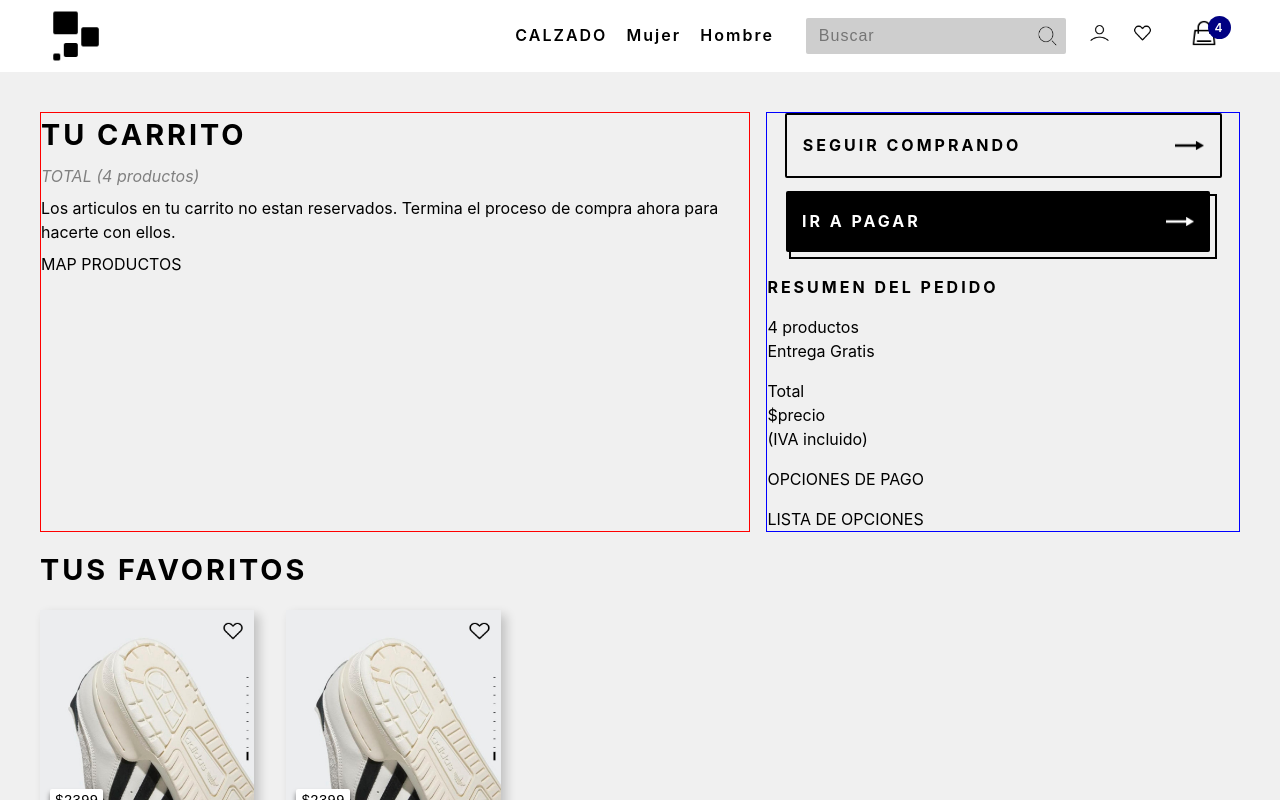
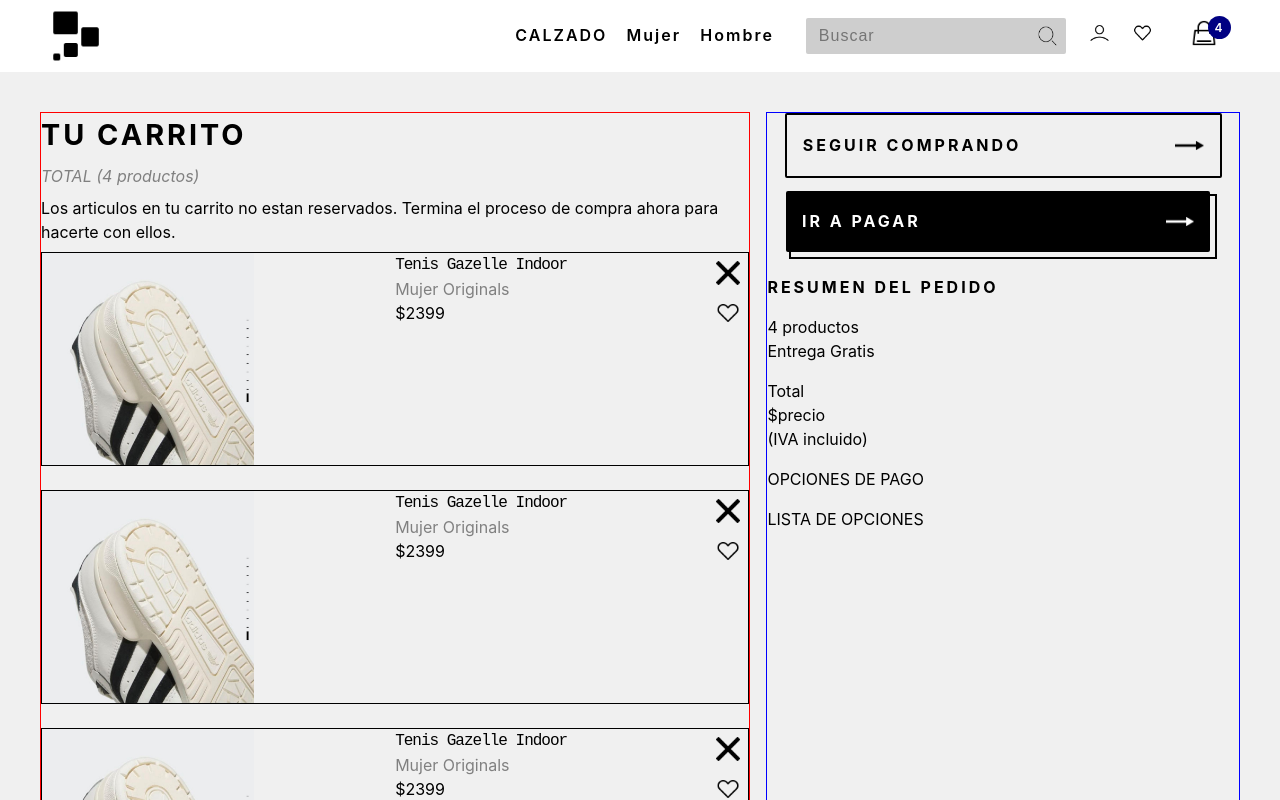
Before and after one commit to roobbs/athlead, a React (Vite) app: page /cart in a window 1280 px wide. Shown: the top 800 px of the page. Built offline with nearby package versions, Linux system fonts and the light colour scheme.

Commit message:
Added CartCard component and basic style for it

```diff
--- /dev/null
+++ b/src/components/CartCard.jsx
@@ -0,0 +1,21 @@
+import favIcon from "../assets/favorito.png";
+import xIcon from "../assets/x.png";
+import "../styles/CartCard.css";
+
+export default function CartCard({ img, name, price, category }) {
+  return (
+    <div className="cardContainer">
+      <img src={img} alt="img" className="productCartImg" />
+
+      <div>
+        <div className="productName">{name}</div>
+        <div className="productCategory">{category}</div>
+        <div className="productCartPrice">${price} </div>
+      </div>
+      <div className="iconContainer">
+        <img src={xIcon} alt="fav" className="favCartImg" />
+        <img src={favIcon} alt="fav" className="favCartImg" />
+      </div>
+    </div>
+  );
+}
--- a/src/screens/CartScreen.jsx
+++ b/src/screens/CartScreen.jsx
@@ -4,6 +4,7 @@
 import { useContext } from "react";
 import { ShopContext } from "../App/App";
 import ProductCard from "../components/ProductCard";
+import CartCard from "../components/CartCard";
 import arrow from "../assets/right-arrow.png";
 
 export default function CartScreen() {
@@ -21,7 +22,17 @@
             Los articulos en tu carrito no estan reservados. Termina el proceso
             de compra ahora para hacerte con ellos.
           </div>
-          <div>MAP PRODUCTOS</div>
+          <div className="cartCardMapContainer">
+            {cartItems.map((product, index) => (
+              <CartCard
+                key={index}
+                img={product.image}
+                name={product.name}
+                price={product.price}
+                category={product.category}
+              />
+            ))}
+          </div>
         </div>
         <div className="cartResume">
           <Link to="/" className="keepPayingButton">
--- /dev/null
+++ b/src/styles/CartCard.css
@@ -0,0 +1,22 @@
+.cardContainer {
+  /* display: grid;
+  grid-template-columns: 1fr 1fr 1fr; */
+  display: flex;
+  flex: 1;
+  justify-content: space-between;
+  border: 1px solid black;
+  gap: 0.5rem;
+  /* padding: rem; */
+}
+.productCartImg {
+  width: 30%;
+}
+.iconContainer {
+  display: flex;
+  flex-direction: column;
+  gap: 1rem;
+  padding: 0.5rem;
+}
+.favCartImg {
+  width: 1.5rem;
+}
--- a/src/styles/CartScreen.css
+++ b/src/styles/CartScreen.css
@@ -13,22 +13,17 @@
   flex-direction: column;
   gap: 0.5rem;
 }
+.cartCardMapContainer {
+  display: flex;
+  flex-direction: column;
+  gap: 1.5rem;
+}
+/*                                */
 .cartResume {
   border: 1px solid blue;
   display: flex;
   flex-direction: column;
   gap: 1rem;
-}
-.favOnCartContainer {
-  grid-column: span 2;
-  display: flex;
-  flex-direction: column;
-  gap: 1.2rem;
-}
-.favItemsContainer {
-  display: grid;
-  grid-template-columns: repeat(5, 1fr);
-  gap: 2rem;
 }
 .cartTitles {
   font-weight: 700;
@@ -79,3 +74,15 @@
   font-size: 1rem;
   letter-spacing: 3px;
 }
+/*                               */
+.favOnCartContainer {
+  grid-column: span 2;
+  display: flex;
+  flex-direction: column;
+  gap: 1.2rem;
+}
+.favItemsContainer {
+  display: grid;
+  grid-template-columns: repeat(5, 1fr);
+  gap: 2rem;
+}
```
Also changed, not shown: src/assets/x.png.
